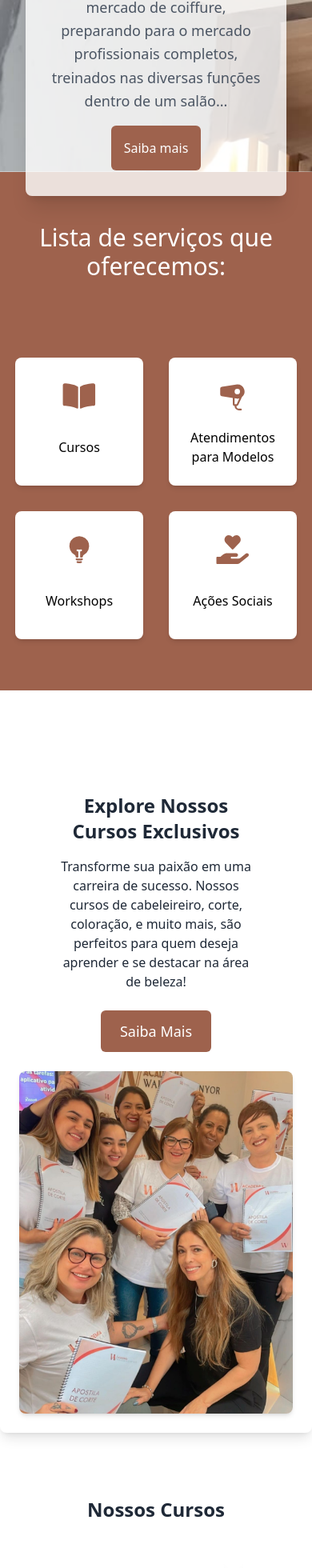
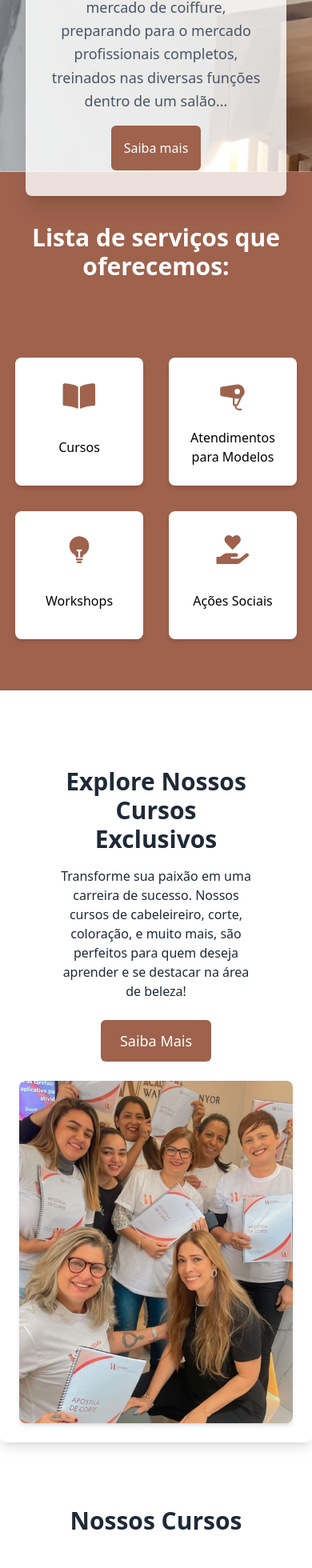
Before and after one commit to RiqueBruno/acad-w-z, a Next.js app: page / in a window 390 px wide. Shown: the part 1533-3493 px from the top of the page at 80% size. Built offline with nearby package versions, Linux system fonts and the light colour scheme.

Commit message:
refactor: diversos - padronizando tamanho de fonte para titulos nos componentes: ServiceList, CoursesAd e CoursesCarousel

```diff
--- a/src/components/CoursesAd/index.tsx
+++ b/src/components/CoursesAd/index.tsx
@@ -1,8 +1,8 @@
 export default function CoursesAd() {
   return (
-    <section className="bg-60 text-30 p-6 md:p-10 flex flex-col lg:flex-row items-center lg:justify-between rounded-lg shadow-lg max-w-5xl mx-auto text-gray-800 pt-24 mt-8">
+    <section className="bg-60 text-30 p-6 md:p-10 flex flex-col lg:flex-row items-center lg:justify-between rounded-lg shadow-lg max-w-5xl mx-auto text-gray-800 pt-24 lg:mt-8">
       <div className="lg:w-1/2 mb-6 lg:mb-0 w-[70%] flex flex-col items-center lg:items-start justify-center">
-        <h2 className="text-2xl md:text-4xl font-bold mb-4 text-center lg:text-start">
+        <h2 className="text-3xl md:text-4xl font-bold mb-4 text-center lg:text-start">
           Explore Nossos Cursos Exclusivos
         </h2>
         <p className="text-base md:text-lg mb-6 text-center lg:text-start">
--- a/src/components/CoursesCarousel/index.tsx
+++ b/src/components/CoursesCarousel/index.tsx
@@ -37,7 +37,7 @@ export default function CoursesCarousel({ courses }: CoursesCarouselProps) {
 
   return (
     <section className="bg-60 text-30 py-12 px-6 md:px-12 lg:px-20 text-gray-800 mt-8">
-      <h2 className="text-2xl md:text-4xl font-bold text-center mb-8">
+      <h2 className="text-3xl md:text-4xl font-bold text-center mb-8">
         Nossos Cursos
       </h2>
       <div className="relative">
--- a/src/components/ServiceList/index.tsx
+++ b/src/components/ServiceList/index.tsx
@@ -4,7 +4,7 @@ import { Service } from './data';
 export default function ServiceList({ services }: { services: Service[] }) {
   return (
     <section className="w-full px-2 py-16 bg-colors-brand-tertiary space-y-24 flex flex-col items-center justify-center">
-      <h2 className="text-3xl lg:text-4xl w-full text-center text-colors-brand-primary">
+      <h2 className="text-3xl lg:text-4xl font-bold w-full text-center text-colors-brand-primary">
         Lista de serviços que oferecemos:
       </h2>
       <ul className="grid lg:grid-cols-4 grid-cols-2 gap-8 items-center justify-center">
```
